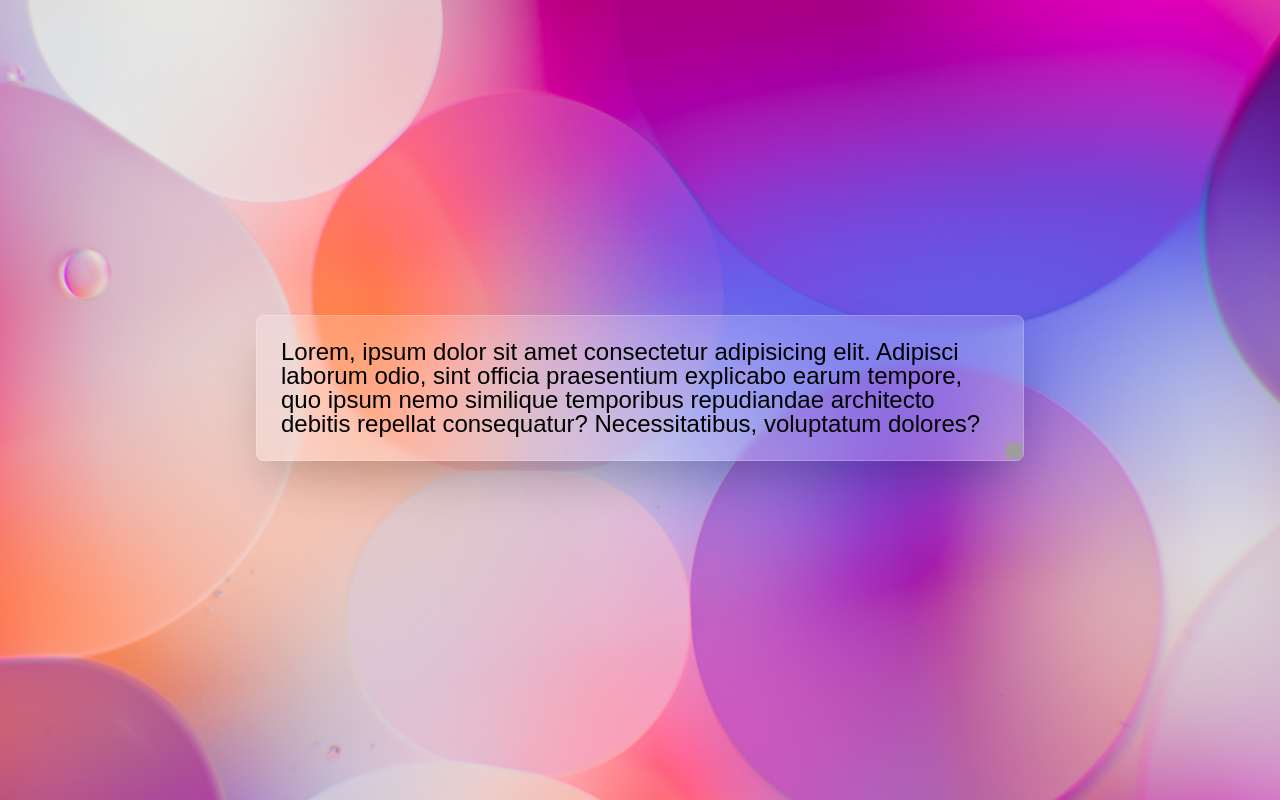
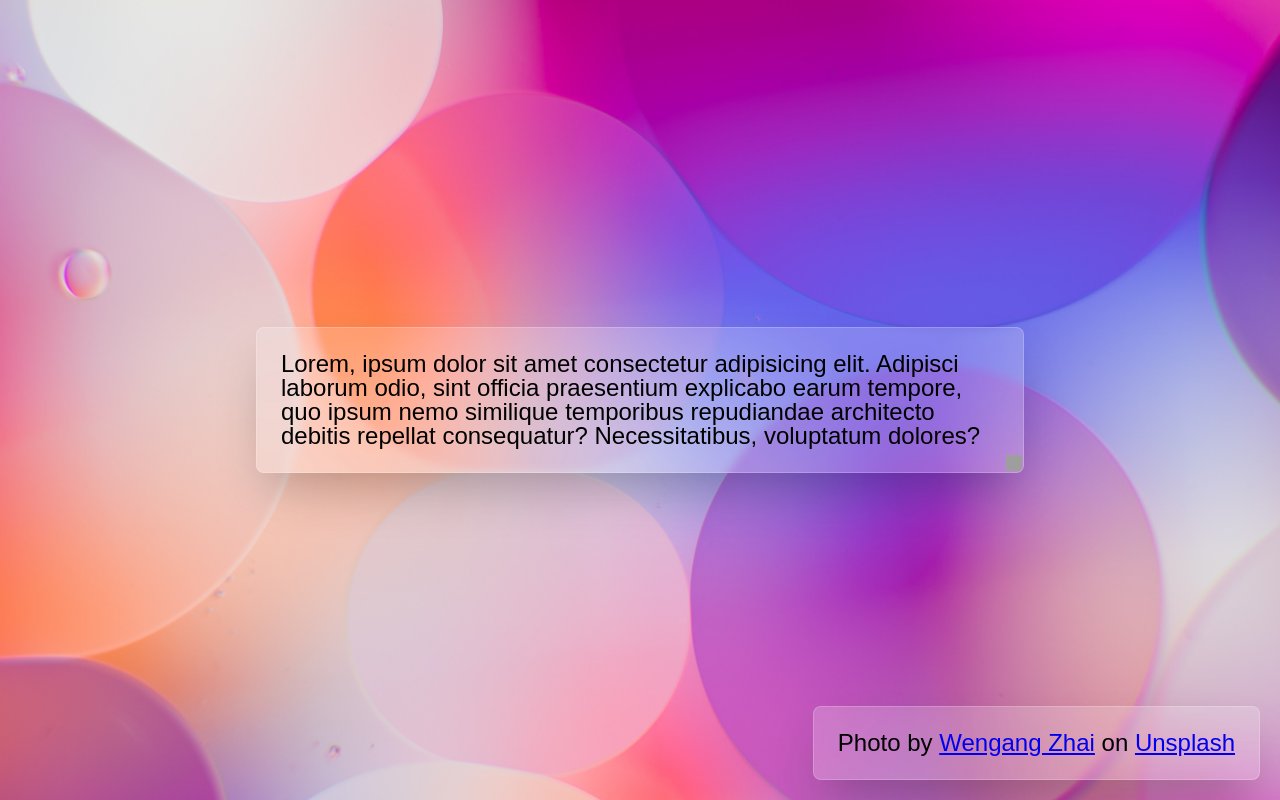
Before and after one commit to arthurskonrad/glassmorphism-css, a website: page src/index.html in a window 1280 px wide. Drawn offline with nearby package versions, Linux system fonts and the light colour scheme; grey boxes are pictures that could not be loaded; a web font is replaced by a local one.

Commit message:
credits for the author of the background image

```diff
--- a/src/index.html
+++ b/src/index.html
@@ -21,10 +21,17 @@
   <body>
     <div class="container">
       <section class="flex-center">
-        <div class="card card--background flex-center">
+        <div class="card card--background flex-center draggable">
           <p>Lorem, ipsum dolor sit amet consectetur adipisicing elit. Adipisci laborum odio, sint officia praesentium explicabo earum tempore, quo ipsum nemo similique temporibus repudiandae architecto debitis repellat consequatur? Necessitatibus, voluptatum dolores?</p>
         </div>
       </section>
+
+      <footer class="footer">
+        <div class="card card--background flex-center">
+          <p>Photo by <a href="https://unsplash.com/@wgzhai?utm_source=unsplash&utm_medium=referral&utm_content=creditCopyText">Wengang Zhai</a> on <a href="https://unsplash.com/s/photos/pattern?utm_source=unsplash&utm_medium=referral&utm_content=creditCopyText">Unsplash</a>
+          </p>
+        </div>
+      </footer>
     </div>
 
     <script src="https://code.jquery.com/jquery-3.6.0.js"></script>
@@ -32,7 +39,7 @@
 
     <script>
       $(function() {
-        $( ".card" )
+        $( ".draggable" )
           .draggable({
             scroll: false
           })
--- a/src/styles/main.css
+++ b/src/styles/main.css
@@ -42,11 +42,17 @@ body {
   border: 1px solid rgba( 255, 255, 255, 0.2 );
   box-shadow: rgba(0, 0, 0, 0.25) 0px 25px 50px -12px;
 
-  margin-bottom: 24px;
+  cursor: pointer;
 
-  cursor: pointer;
+  overflow: hidden;
 }
 
 .card.card--background {
   background-image: linear-gradient(0deg, rgba(255, 255, 255, .2), rgba(255, 255, 255, .2)), url(/assets/wengang-zhai-GU4F3Gbts_A-unsplash-blur.jpg);
 }
+
+.footer {
+  position: fixed;
+  bottom: 20px;
+  right: 20px;
+}
```
